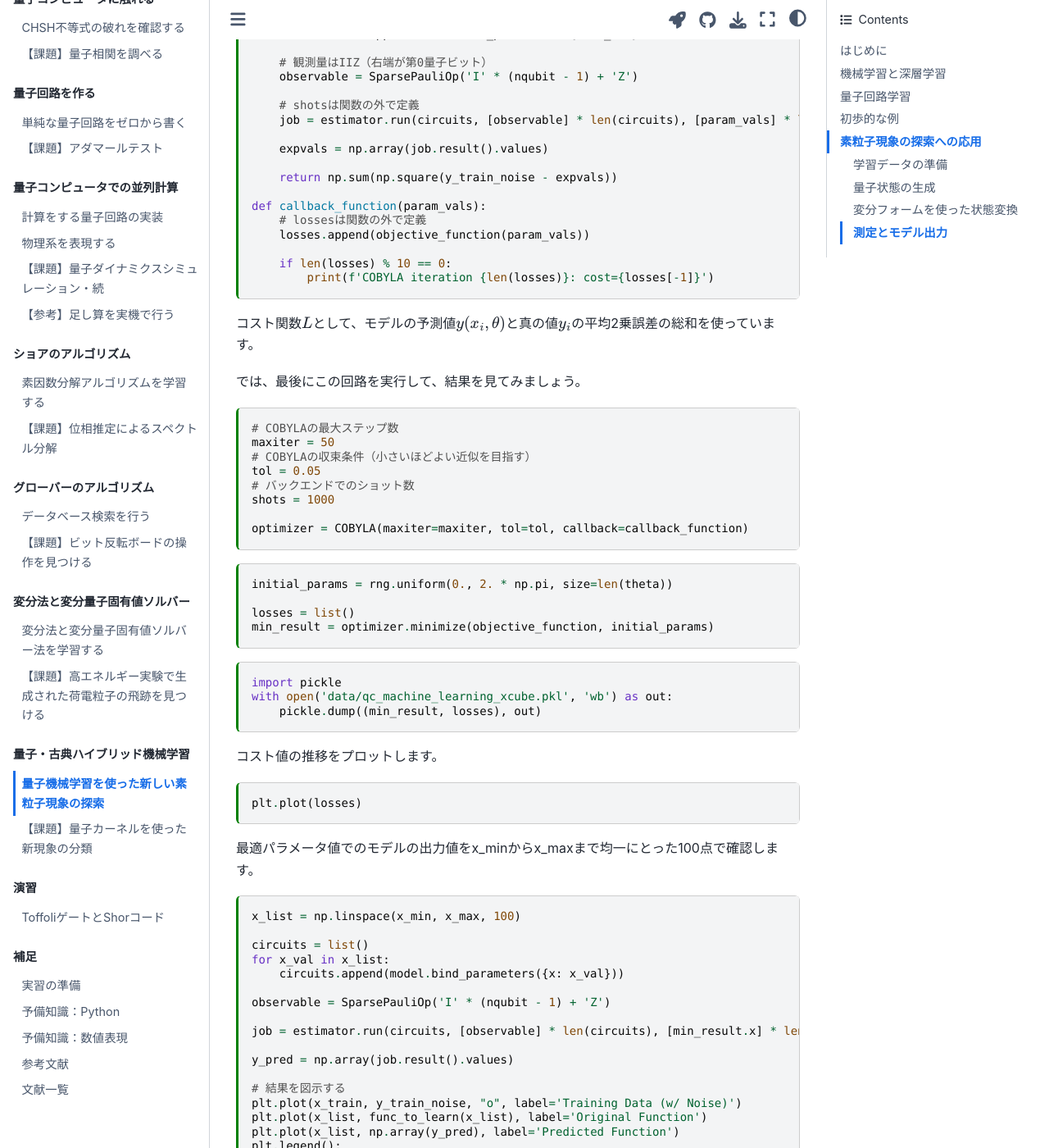
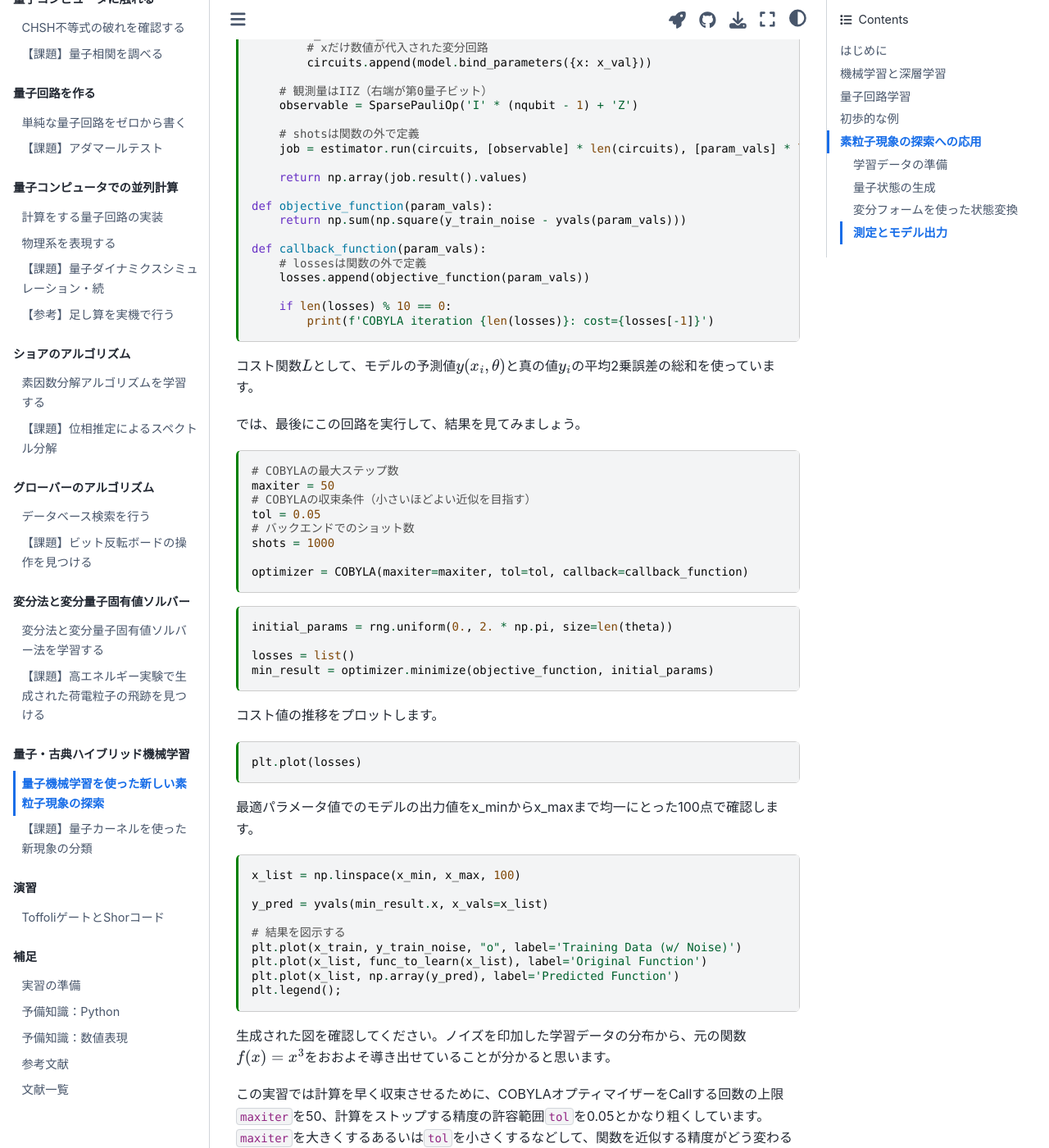
Before and after one commit to UTokyo-ICEPP/qc-workbook, a Jupyter Book: the page built from source/ja/vqc_machine_learning.md, in a window 1280 px wide and 1400 px high, scrolled down 7346 px. Shown: the whole window at 82% size. Built offline with Jupyter Book 1.0.4 settings and Sphinx 7.4.7 and the Sphinx Book theme 1.1.4, drawn with Linux system fonts in a browser that asks for light colours; cross-references to code outside the pages are shown as plain code; some of the changed text lies outside the part shown.

Commit message:
updated vqc_machine_learning

````diff
--- a/source/ja/vqc_machine_learning.md
+++ b/source/ja/vqc_machine_learning.md
@@ -344,9 +345,10 @@ pycharm:
 # 今回はバックエンドを利用しない（量子回路シミュレーションを簡略化した）Estimatorクラスを使う
 estimator = Estimator()
 
-def objective_function(param_vals):
+# 与えられたパラメータの値とxの値に対してyの値を計算する
+def yvals(param_vals, x_vals=x_train):
     circuits = list()
-    for x_val in x_train:
+    for x_val in x_vals:
         # xだけ数値が代入された変分回路
         circuits.append(model.bind_parameters({x: x_val}))
 
@@ -356,9 +358,10 @@ def objective_function(param_vals):
     # shotsは関数の外で定義
     job = estimator.run(circuits, [observable] * len(circuits), [param_vals] * len(circuits), shots=shots)
 
-    expvals = np.array(job.result().values)
+    return np.array(job.result().values)
 
-    return np.sum(np.square(y_train_noise - expvals))
+def objective_function(param_vals):
+    return np.sum(np.square(y_train_noise - yvals(param_vals)))
 
 def callback_function(param_vals):
     # lossesは関数の外で定義
@@ -397,7 +400,7 @@ optimizer = COBYLA(maxiter=maxiter, tol=tol, callback=callback_function)
 # テキスト作成用のセル - わざと次のセルでエラーを起こさせる
 import os
 if os.getenv('JUPYTERBOOK_BUILD') == '1':
-    del estimator
+    del objective_function
 ```
 
 ```{code-cell} ipython3
@@ -414,12 +417,6 @@ initial_params = rng.uniform(0., 2. * np.pi, size=len(theta))
 
 losses = list()
 min_result = optimizer.minimize(objective_function, initial_params)
-```
-
-```{code-cell} ipython3
-import pickle
-with open('data/qc_machine_learning_xcube.pkl', 'wb') as out:
-    pickle.dump((min_result, losses), out)
 ```
 
 ```{code-cell} ipython3
@@ -455,15 +452,7 @@ pycharm:
 ---
 x_list = np.linspace(x_min, x_max, 100)
 
-circuits = list()
-for x_val in x_list:
-    circuits.append(model.bind_parameters({x: x_val}))
-
-observable = SparsePauliOp('I' * (nqubit - 1) + 'Z')
-
-job = estimator.run(circuits, [observable] * len(circuits), [min_result.x] * len(circuits), shots=shots)
-
-y_pred = np.array(job.result().values)
+y_pred = yvals(min_result.x, x_vals=x_list)
 
 # 結果を図示する
 plt.plot(x_train, y_train_noise, "o", label='Training Data (w/ Noise)')
@@ -678,7 +667,7 @@ def callback_graph(weights, obj_func_eval):
     plt.title("Objective function value against iteration")
     plt.xlabel("Iteration")
     plt.ylabel("Objective function value")
-    plt.plot(range(len(objective_func_vals)), objective_func_vals)
+    plt.plot(objective_func_vals)
     plt.show()
 
 vqc = VQC(num_qubits=feature_dim,
@@ -695,7 +684,7 @@ vqc = VQC(num_qubits=feature_dim,
 
 # テキスト作成用のセル - わざと次のセルでエラーを起こさせる
 if os.getenv('JUPYTERBOOK_BUILD') == '1':
-    vqc._callback = lambda: 'hi'
+    del objective_func_vals
 ```
 
 ```{code-cell} ipython3
````
Also changed, not shown: other parts of source/ja/vqc_machine_learning.md (+3 -2 lines), 1 other file.
